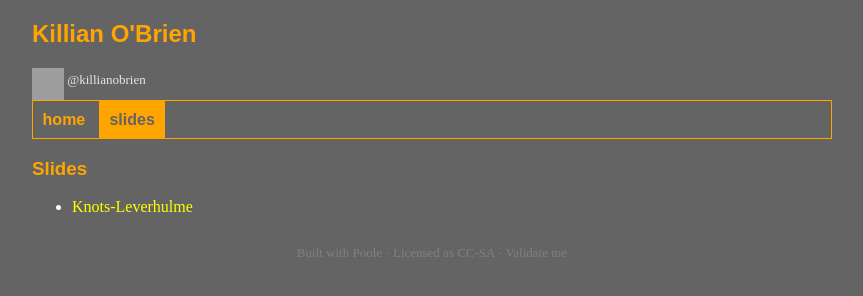
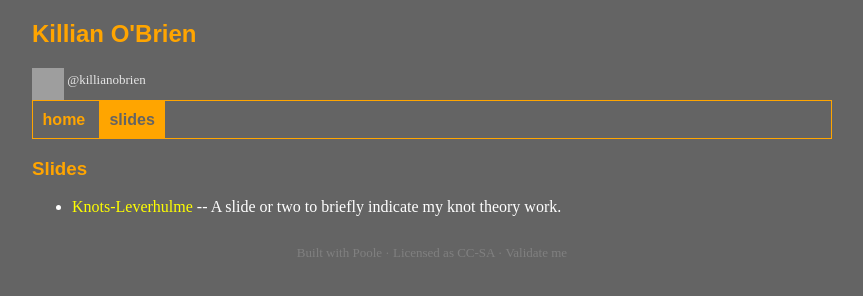
Before and after one commit to killianobrien/killianobrien.github.io, a plain HTML site: page talks.html in a window 1280 px wide. Shown: the whole page, without its empty margins (208-1071 px from the left). Drawn offline with Linux system fonts and the light colour scheme; grey boxes are pictures that could not be loaded; a web font is replaced by a local one.

Commit message:
updata talks

```diff
--- a/talks.html
+++ b/talks.html
@@ -81,7 +81,7 @@ div#contact a{text-decoration: none;
     </div>
     <div id="content"><h3>Slides</h3>
 <ul>
-<li><a href="/../talks/knots-leverhulme.html">Knots-Leverhulme</a></li>
+<li><a href="/../talks/knots-leverhulme.html">Knots-Leverhulme</a> -- A slide or two to briefly indicate my knot theory work.</li>
 </ul></div>
     </div>
     <div id="footer">
```
